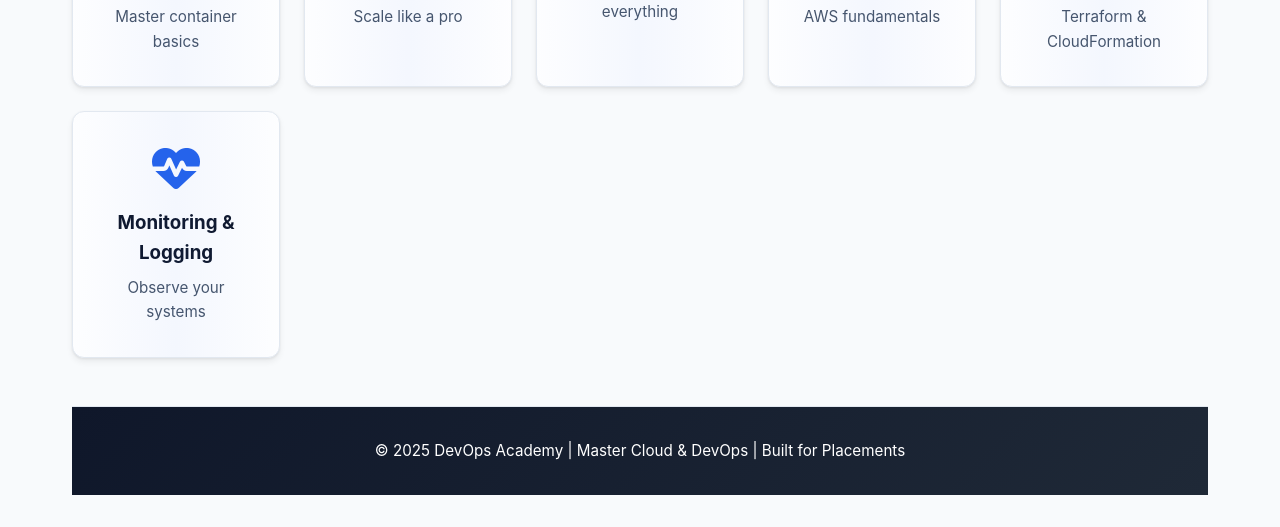
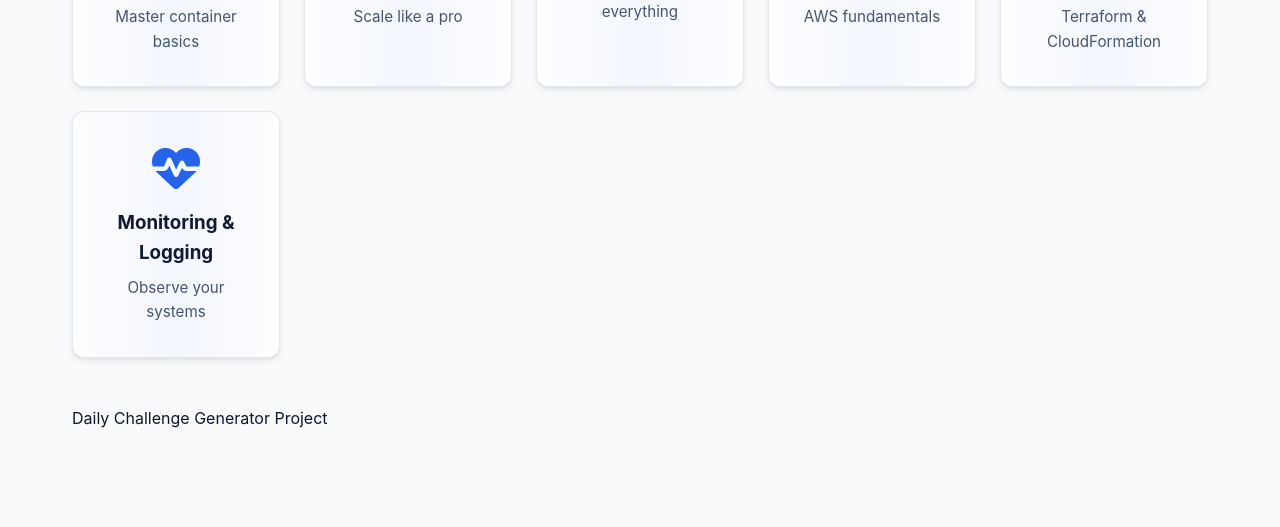
Before and after one commit to Nigamjanhvi/Daily-challenge-app, a plain HTML site: page index.html in a window 1280 px wide. Shown: the part 959-1486 px from the top of the page. After the commit the page ends 1422 px from the top, so only its background shows below. Drawn offline with Linux system fonts and the light colour scheme.

```diff
--- a/index.html
+++ b/index.html
@@ -379,9 +379,9 @@
     </div>
 
   <!-- Footer -->
-  <footer class="footer">
-    <p>&copy; 2025 DevOps Academy | Master Cloud & DevOps | Built for Placements</p>
-  </footer>
+  <footer>
+  <p>Daily Challenge Generator Project</p>
+</footer>
 
   <script src="app.js"></script>
 </body>
```
